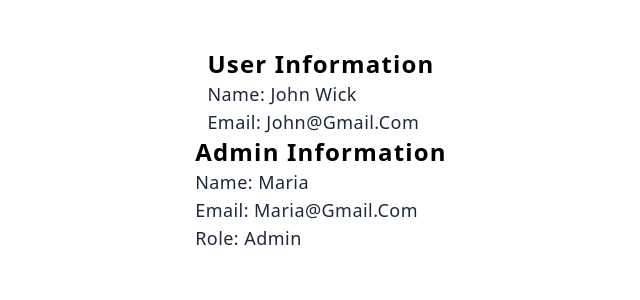
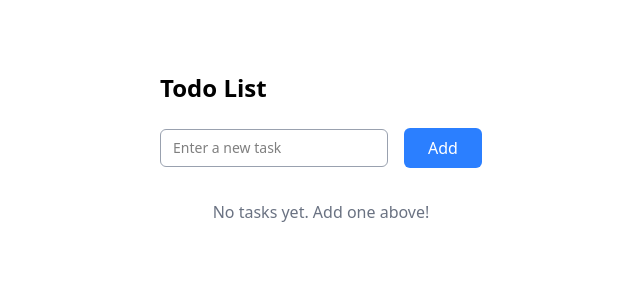
Before and after one commit to 3narinder/ReactCourse-Typescript, a React (Vite) app: page / in a window 1280 px wide. Shown: the top 300 px of the page, without its empty margins (319-959 px from the left). Built offline with nearby package versions, Linux system fonts and the light colour scheme.

Commit message:
Prop types - types ith useState

```diff
--- a/src/App.tsx
+++ b/src/App.tsx
@@ -1,28 +1,10 @@
-import Admin from "./components/ReusableTypes/Admin";
-import User from "./components/ReusableTypes/User";
-
-import type { AdminInfo, Info } from "./components/ReusableTypes/Types";
-
-const user: Info = {
-  id: 1,
-  name: "John Wick",
-  email: "john@gmail.com",
-};
-
-const admin: AdminInfo = {
-  id: 2,
-  name: "maria",
-  email: "maria@gmail.com",
-  role: "admin",
-};
+import TodoList from "./components/UseState/TodoList";
 
 const App = () => {
   return (
-    <div className="flex flex-col items-center mt-12 justify-center">
-      <User user={user} />
-
-      <Admin admin={admin} />
-    </div>
+    <section className="flex items-center justify-center mt-12">
+      <TodoList />
+    </section>
   );
 };
 
--- /dev/null
+++ b/src/components/UseState/Counter.tsx
@@ -0,0 +1,29 @@
+import { useState } from "react";
+
+const Counter = () => {
+  const [count, setCount] = useState<number>(0);
+
+  return (
+    <div className="flex flex-col items-center">
+      <h1 className="text-4xl font-semibold">{count}</h1>
+
+      <div className="mt-4 flex items-center gap-4">
+        <button
+          onClick={() => setCount((prev) => prev + 1)}
+          className="bg-blue-500/90 text-blue-50 px-4 py-1 rounded-sm cursor-pointer"
+        >
+          +
+        </button>
+
+        <button
+          onClick={() => setCount((prev) => prev - 1)}
+          className="bg-blue-500/90 text-blue-50 px-4 py-1 rounded-sm cursor-pointer"
+        >
+          -
+        </button>
+      </div>
+    </div>
+  );
+};
+
+export default Counter;
--- /dev/null
+++ b/src/components/UseState/TodoList.tsx
@@ -0,0 +1,99 @@
+import { useState } from "react";
+
+interface Todo {
+  id: number;
+  task: string;
+  completed: boolean;
+}
+
+const TodoList = () => {
+  const [list, setList] = useState<Todo[]>([]);
+  const [val, setVal] = useState<string>("");
+
+  const addTask = () => {
+    if (val.trim() === "") return;
+
+    const newTask: Todo = {
+      id: list.length > 0 ? Math.max(...list.map((t) => t.id)) + 1 : 1,
+      task: val.trim(),
+      completed: false,
+    };
+
+    setList([...list, newTask]);
+    setVal("");
+  };
+
+  const toggleComplete = (id: number) => {
+    setList(
+      list.map((todo) =>
+        todo.id === id ? { ...todo, completed: !todo.completed } : todo
+      )
+    );
+  };
+
+  const deleteTask = (id: number) => {
+    setList(list.filter((todo) => todo.id !== id));
+  };
+
+  return (
+    <div className="max-w-md mx-auto p-6">
+      <h1 className="text-2xl font-bold mb-6">Todo List</h1>
+
+      <div className="flex items-center gap-4 mb-8">
+        <input
+          type="text"
+          placeholder="Enter a new task"
+          value={val}
+          onChange={(e) => setVal(e.target.value)}
+          onKeyDown={(e) => e.key === "Enter" && addTask()}
+          className="flex-1 outline-none text-sm border border-gray-400 px-3 py-2 rounded-md focus:border-blue-500"
+        />
+        <button
+          onClick={addTask}
+          className="bg-blue-500 hover:bg-blue-600 text-white px-6 py-2 rounded-md transition-colors"
+        >
+          Add
+        </button>
+      </div>
+
+      {list.length === 0 ? (
+        <p className="text-gray-500 text-center">
+          No tasks yet. Add one above!
+        </p>
+      ) : (
+        <ul className="space-y-3">
+          {list.map((todo) => (
+            <li
+              key={todo.id}
+              className="flex items-center gap-3 bg-gray-50 p-3 rounded-md hover:bg-gray-100 transition-colors"
+            >
+              <input
+                type="checkbox"
+                checked={todo?.completed}
+                onChange={() => toggleComplete(todo.id)}
+                className="w-5 h-5 text-blue-600 rounded focus:ring-blue-500"
+              />
+              <span
+                className={`flex-1 ${
+                  todo.completed
+                    ? "line-through text-gray-500"
+                    : "text-gray-800"
+                }`}
+              >
+                {todo.task}
+              </span>
+              <button
+                onClick={() => deleteTask(todo.id)}
+                className="text-red-500 hover:text-red-700 text-sm font-medium cursor-pointer"
+              >
+                Delete
+              </button>
+            </li>
+          ))}
+        </ul>
+      )}
+    </div>
+  );
+};
+
+export default TodoList;
--- /dev/null
+++ b/src/components/UseState/UserProfile.tsx
@@ -0,0 +1,36 @@
+import { useState } from "react";
+
+interface User {
+  name: string;
+  age: number;
+  role?: string;
+}
+
+const UserProfile = () => {
+  const [user, setUser] = useState<User>({
+    name: "John wick",
+    age: 33,
+    role: "assassin",
+  });
+
+  const updateUser = (newAge: number) => {
+    setUser({ ...user, age: newAge });
+  };
+
+  return (
+    <div className="flex flex-col gap-2 text-gray-700">
+      <h1 className="text-xl capitalize">Name: {user?.name}</h1>
+      <h1 className="text-xl capitalize">age: {user?.age}</h1>
+      <h1 className="text-xl capitalize">profession: {user?.role}</h1>
+
+      <button
+        onClick={() => updateUser(17)}
+        className="bg-blue-500/90 text-blue-50 px-4 py-1 rounded-sm cursor-pointer"
+      >
+        Update age
+      </button>
+    </div>
+  );
+};
+
+export default UserProfile;
```
